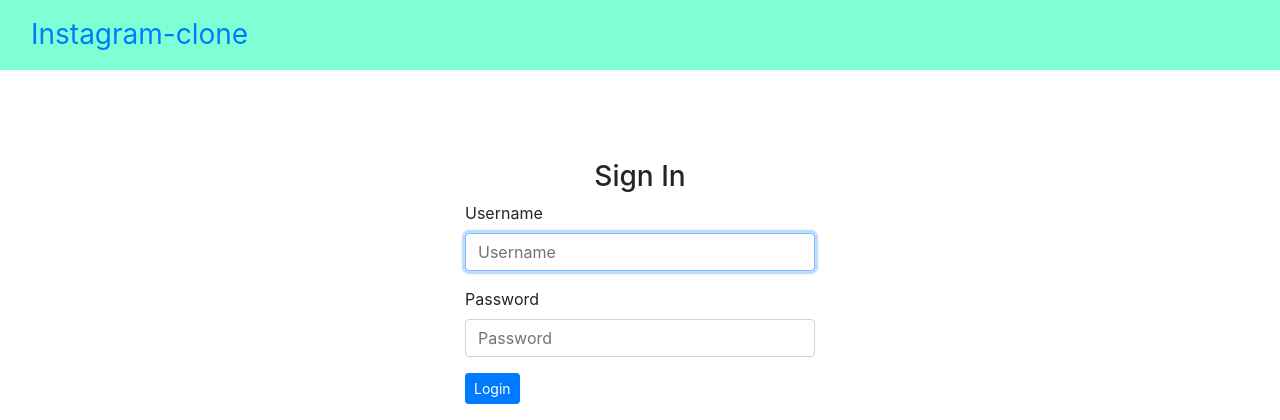
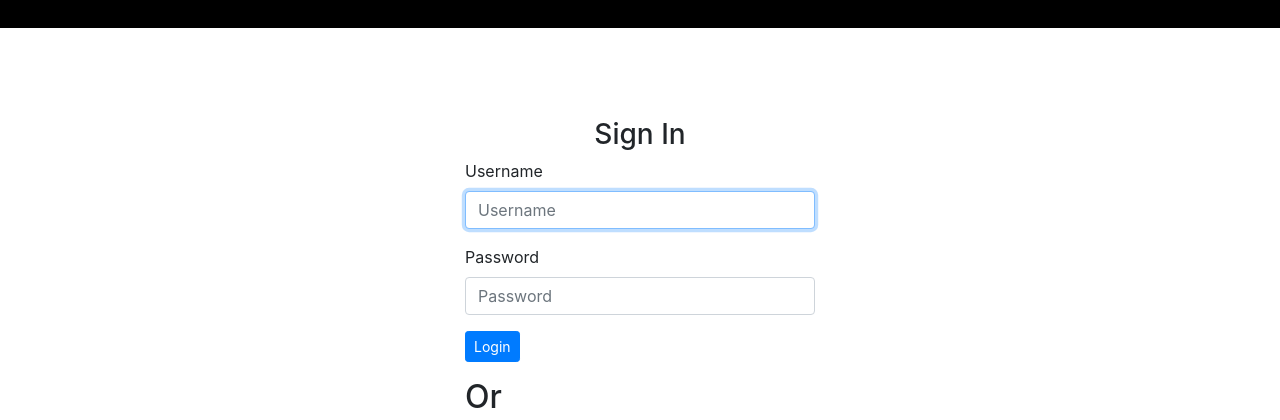
Before and after one commit to David5627/instagram-clone, a Django app: page /auth/login in a window 1280 px wide. Shown: the top 420 px of the page. Run offline with Django 3.2, Linux system fonts and the light colour scheme; some libraries are stand-ins or nearby versions.

Commit message:
modified navbar.html

```diff
--- a/people/templates/auth/navbar.html
+++ b/people/templates/auth/navbar.html
@@ -7,10 +7,9 @@
 </head>
 
 <body>
-    <nav class="navbar navbar-inverse" style="background-color: aquamarine; padding-bottom: 10px; margin-bottom:7%">
+    <nav class="navbar navbar-inverse" style="background-color: black; padding-bottom: 20px; margin-bottom:7%">
         <div class="container-fluid">
             <div class="navbar-header text-center" style="padding-left:0%;">
-                <a class="navbar-brand text-center" href="" style="font-size:28px">Instagram-clone
                 </a>
             </div>
         </div>
```
